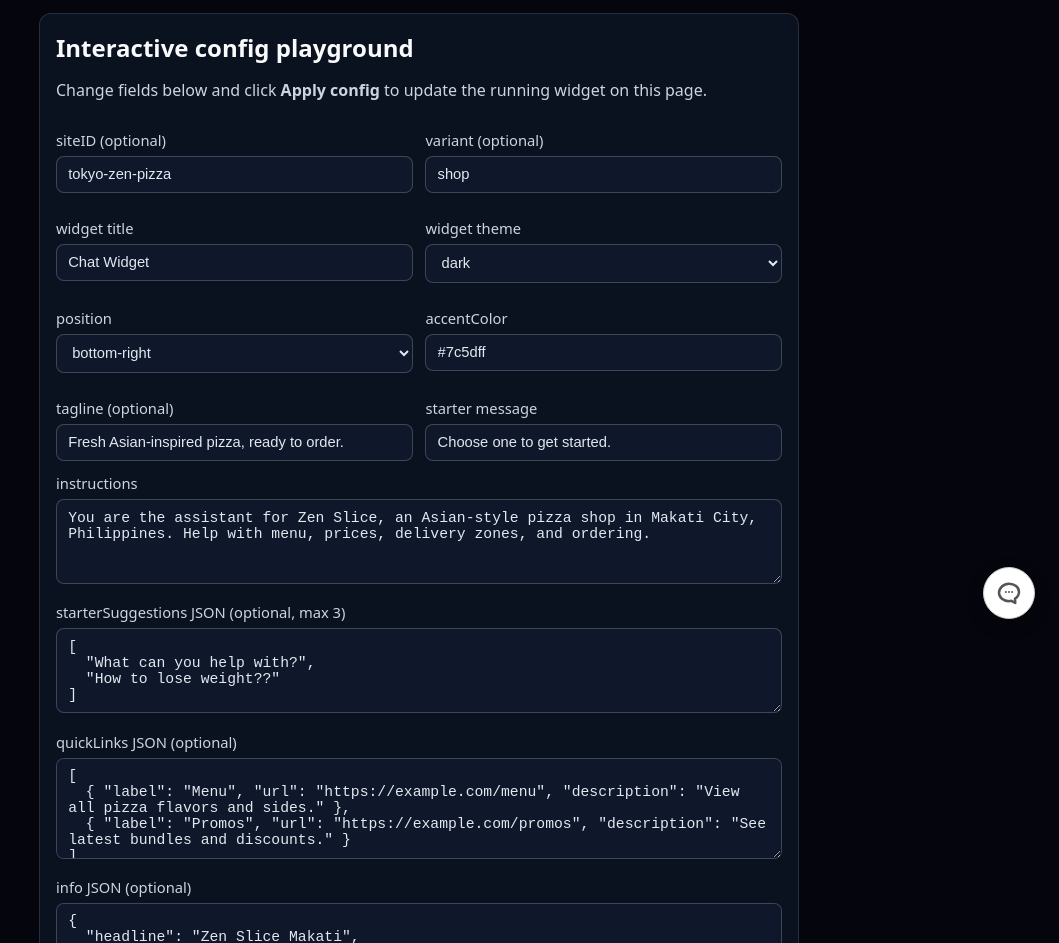
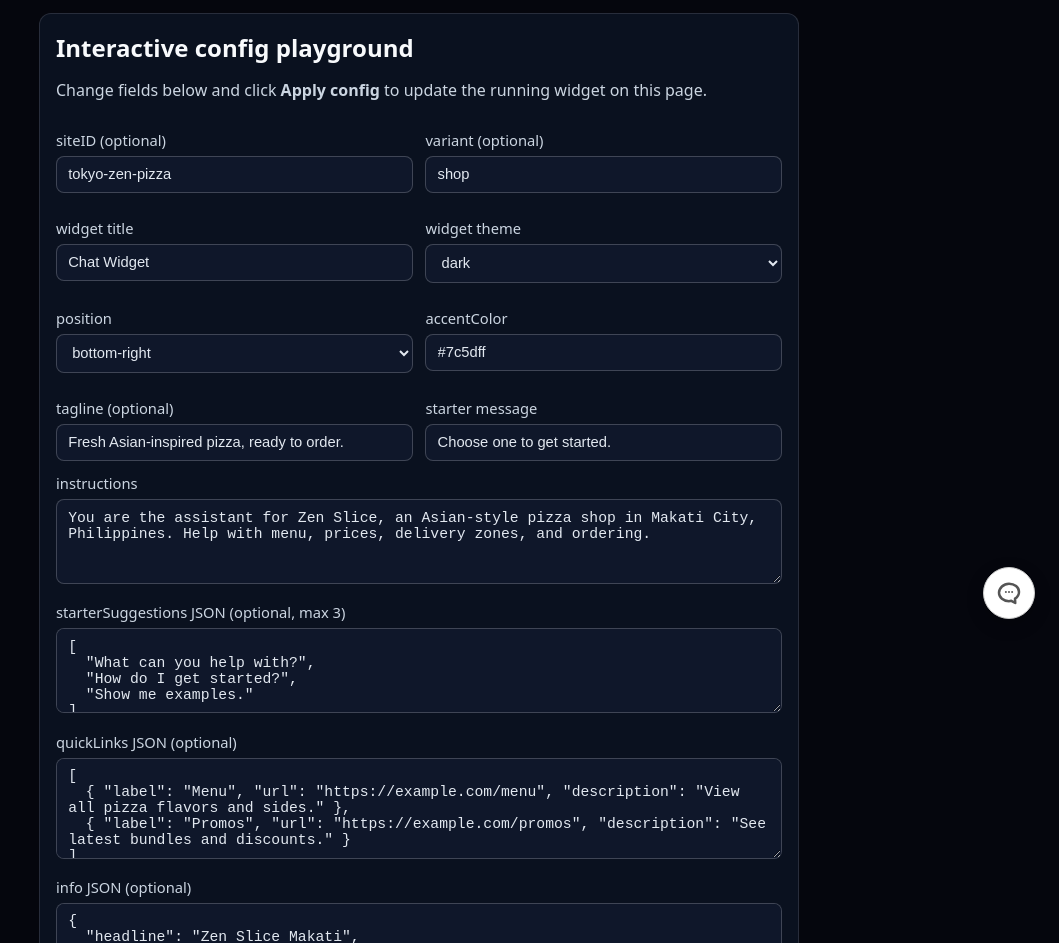
Before and after one commit to jovylle/chatbot-widget, a website: page public/advanced/index.html in a window 1280 px wide. Shown: the part 157-1100 px from the top of the page, without its empty margins (221-1280 px from the left). Drawn offline with Linux system fonts and the light colour scheme.

Commit message:
clean up starter prompts

```diff
--- a/public/advanced/index.html
+++ b/public/advanced/index.html
@@ -184,7 +184,8 @@
     <label for="cfg-starters">starterSuggestions JSON (optional, max 3)</label>
     <textarea id="cfg-starters" rows="4">[
   "What can you help with?",
-  "How to lose weight??"
+  "How do I get started?",
+  "Show me examples."
 ]</textarea>
 
     <label for="cfg-quicklinks">quickLinks JSON (optional)</label>
@@ -248,7 +249,8 @@
     "instructions": "You are the assistant for Zen Slice, an Asian-style pizza shop in Makati City, Philippines. Help with menu, prices, delivery zones, and ordering.",
     "starterSuggestions": [
       "What can you help with?",
-      "How to lose weight??"
+      "How do I get started?",
+      "Show me examples."
     ],
     "quickLinks": [
       { "label": "Menu", "url": "https://example.com/menu", "description": "View all pizza flavors and sides." },
--- a/public/embed.js
+++ b/public/embed.js
@@ -46,7 +46,8 @@
   const DEFAULT_INFO = null;
   const DEFAULT_STARTER_SUGGESTIONS = [
     'What can you help with?',
-    'How to lose weight?',
+    'How do I get started?',
+    'Show me examples.',
   ];
 
   const DEFAULT_CONFIG = {
--- a/public/widget.html
+++ b/public/widget.html
@@ -350,7 +350,8 @@
     const defaultStarterMessage = 'Choose one to get started.';
     const defaultStarterSuggestions = [
       'What can you help with?',
-      'How to lose weight?',
+      'How do I get started?',
+      'Show me examples.',
     ];
 
     const defaultLinks = [];
```
